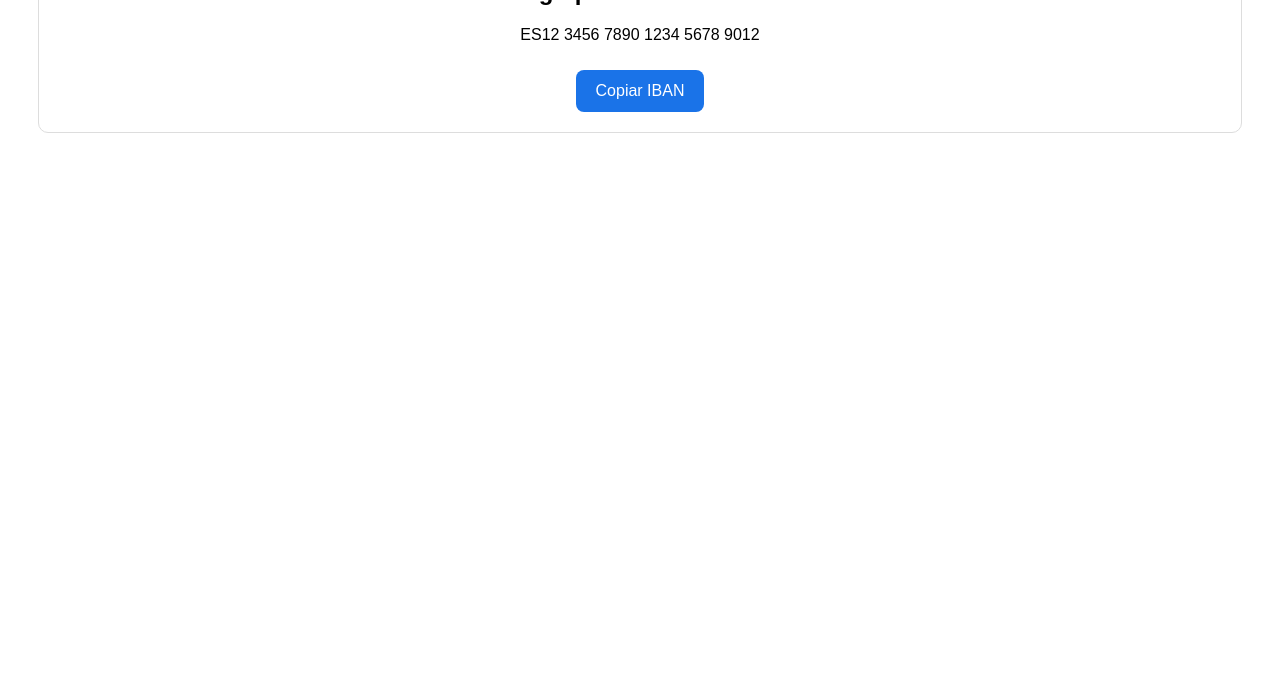
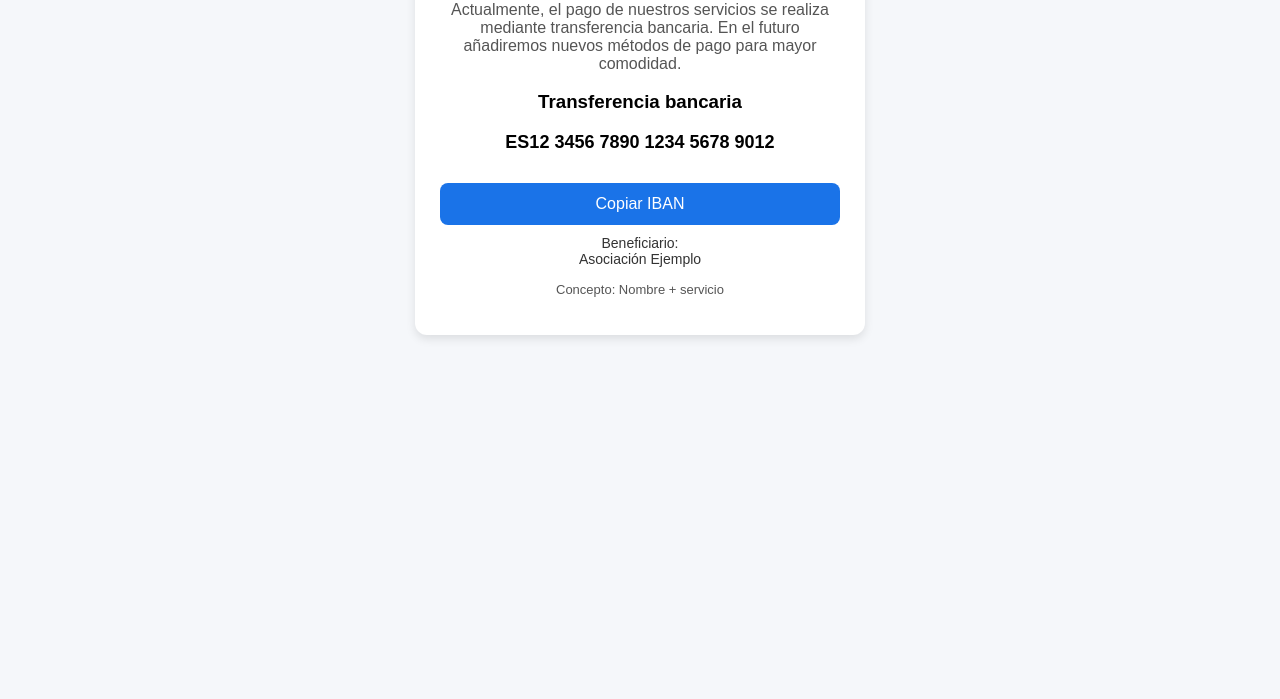
Before and after one commit to eukenial-blip/Ordainketa, a plain HTML site: page index.html in a window 1280 px wide. Shown: the part 101-800 px from the top of the page. Drawn offline with Linux system fonts and the light colour scheme.

Commit message:
Update index.html

```diff
--- a/index.html
+++ b/index.html
@@ -3,46 +3,117 @@
 <head>
 <meta charset="UTF-8">
 <meta name="viewport" content="width=device-width, initial-scale=1.0">
-<title>Pago</title>
+<title>Métodos de pago</title>
 
 <style>
 body {
-  font-family: Arial;
+  font-family: Arial, sans-serif;
+  background: #f5f7fa;
+  margin: 0;
+  padding: 20px;
   text-align: center;
-  padding: 30px;
 }
 
-.caja {
-  border: 1px solid #ddd;
-  padding: 20px;
-  border-radius: 10px;
+.container {
+  max-width: 400px;
+  margin: auto;
+  background: white;
+  padding: 25px;
+  border-radius: 12px;
+  box-shadow: 0 4px 10px rgba(0,0,0,0.1);
+}
+
+h1 {
+  font-size: 22px;
+  margin-bottom: 10px;
+}
+
+p {
+  color: #555;
+}
+
+.iban {
+  font-size: 18px;
+  font-weight: bold;
+  margin: 15px 0;
+  word-break: break-all;
+}
+
+.beneficiario {
+  margin-top: 10px;
+  font-size: 14px;
+  color: #333;
 }
 
 button {
-  padding: 12px 20px;
+  margin-top: 15px;
+  padding: 12px;
+  width: 100%;
   font-size: 16px;
   background: #1a73e8;
   color: white;
   border: none;
   border-radius: 8px;
+  cursor: pointer;
+}
+
+button:active {
+  background: #155ab6;
+}
+
+.mensaje {
   margin-top: 10px;
+  color: green;
+  display: none;
+  font-size: 14px;
 }
 </style>
 </head>
 
 <body>
 
-<div class="caja">
-  <h2>Pago por transferencia</h2>
-  <p id="iban">ES12 3456 7890 1234 5678 9012</p>
-  <button onclick="copiar()">Copiar IBAN</button>
+<div class="container">
+  <h1>Métodos de pago</h1>
+
+  <p>
+    Actualmente, el pago de nuestros servicios se realiza mediante transferencia bancaria.
+    En el futuro añadiremos nuevos métodos de pago para mayor comodidad.
+  </p>
+
+  <h3>Transferencia bancaria</h3>
+
+  <div class="iban" id="iban">
+    ES12 3456 7890 1234 5678 9012
+  </div>
+
+  <button onclick="copiarIBAN()">Copiar IBAN</button>
+
+  <div class="mensaje" id="mensaje">✔ IBAN copiado al portapapeles</div>
+
+  <div class="beneficiario">
+    Beneficiario:<br>
+    Asociación Ejemplo
+  </div>
+
+  <p style="margin-top:15px; font-size:13px;">
+    Concepto: Nombre + servicio
+  </p>
 </div>
 
 <script>
-function copiar() {
+function copiarIBAN() {
   const texto = document.getElementById("iban").innerText;
-  navigator.clipboard.writeText(texto);
-  alert("IBAN copiado correctamente");
+
+  navigator.clipboard.writeText(texto).then(function() {
+    const mensaje = document.getElementById("mensaje");
+    mensaje.style.display = "block";
+
+    setTimeout(() => {
+      mensaje.style.display = "none";
+    }, 2000);
+  }).catch(function() {
+    alert("No se pudo copiar automáticamente. Mantén pulsado el IBAN para copiarlo.");
+  });
 }
 </script>
 
```
